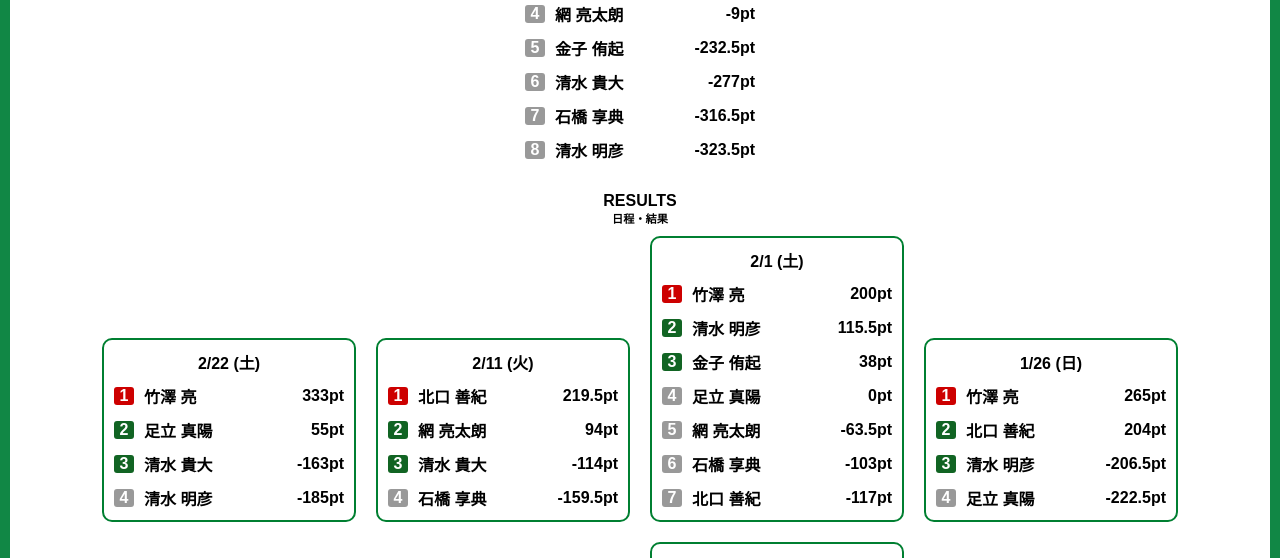
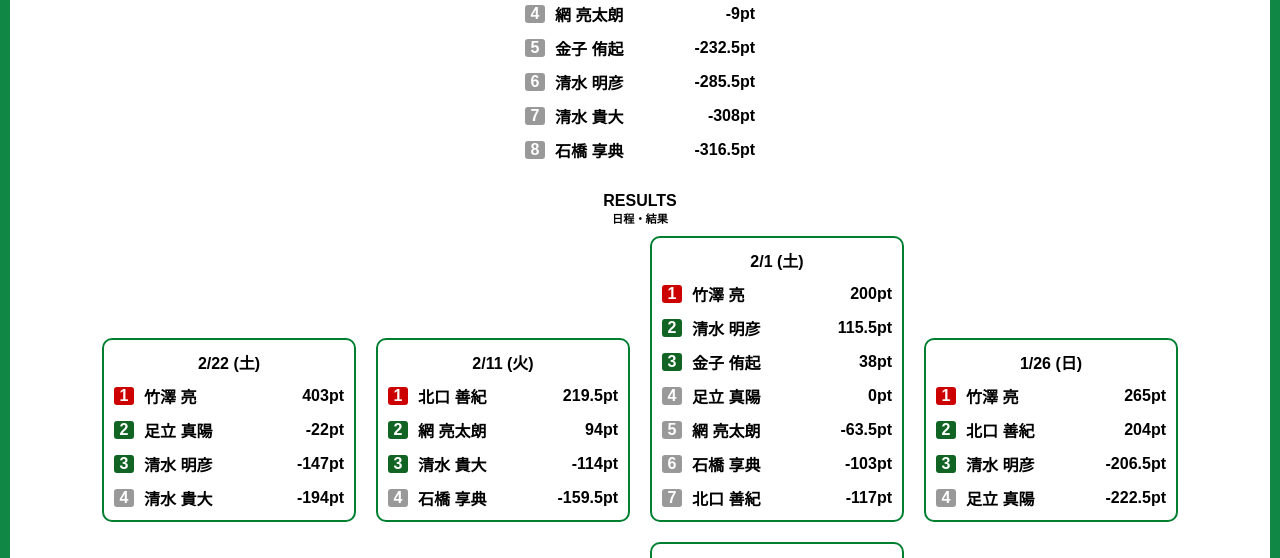
Before and after one commit to peichan/alba-mleague, an Angular app: page / in a window 1280 px wide. Shown: the part 203-761 px from the top of the page. Built offline with nearby package versions, Linux system fonts and the light colour scheme.

Commit message:
update 2/22

```diff
--- a/src/app/app.component.ts
+++ b/src/app/app.component.ts
@@ -22,10 +22,10 @@ class DayResult {
 
 const dayResults: DayResult[] = [
   new DayResult("2/22 (土)", [
-    new Result("竹澤 亮", 333),
-    new Result("足立 真陽", 55),
-    new Result("清水 貴大", -163),
-    new Result("清水 明彦", -185)
+    new Result("竹澤 亮", 403),
+    new Result("足立 真陽", -22),
+    new Result("清水 明彦", -147),
+    new Result("清水 貴大", -194)
   ]),
   new DayResult("2/11 (火)", [
     new Result("北口 善紀", 219.5),
```
